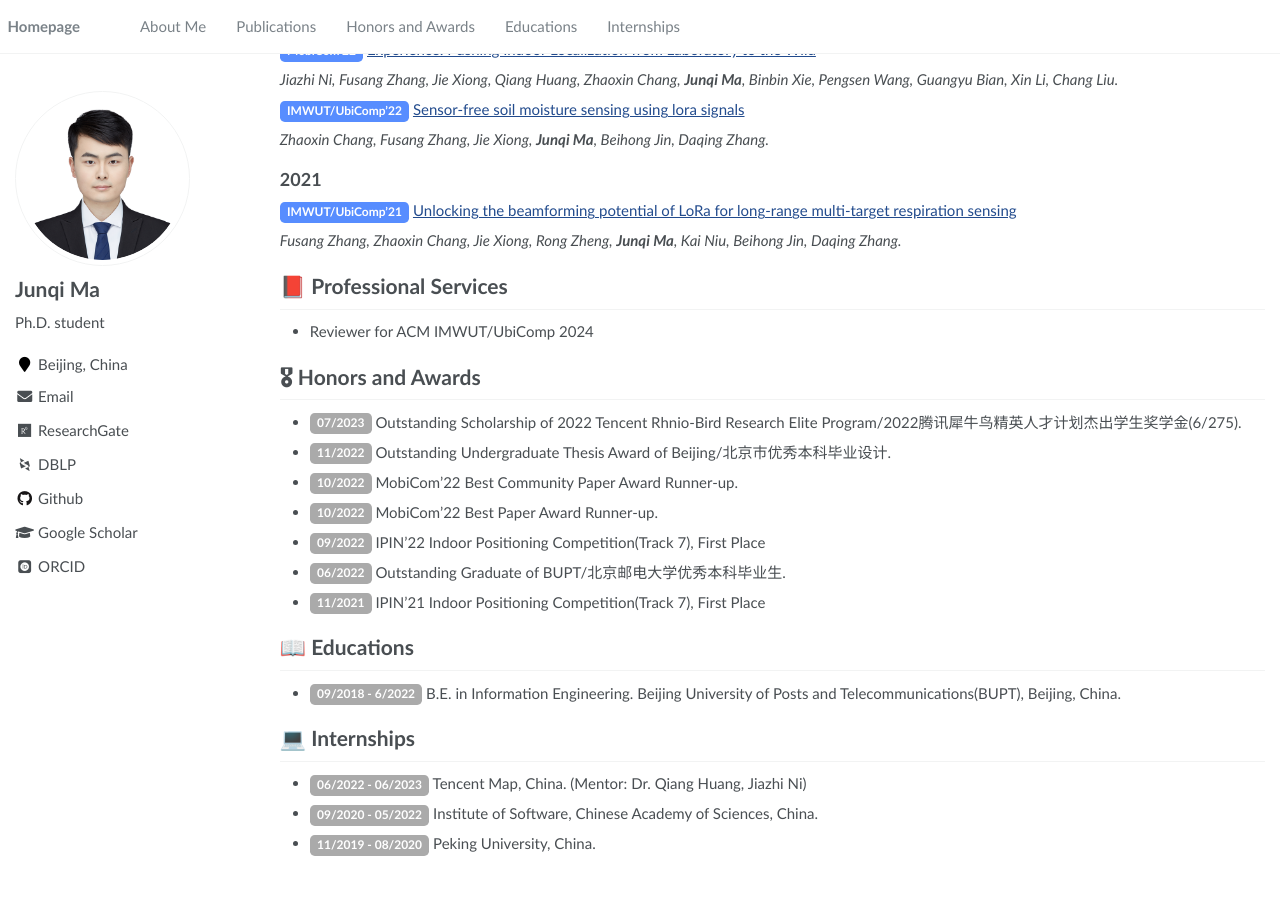
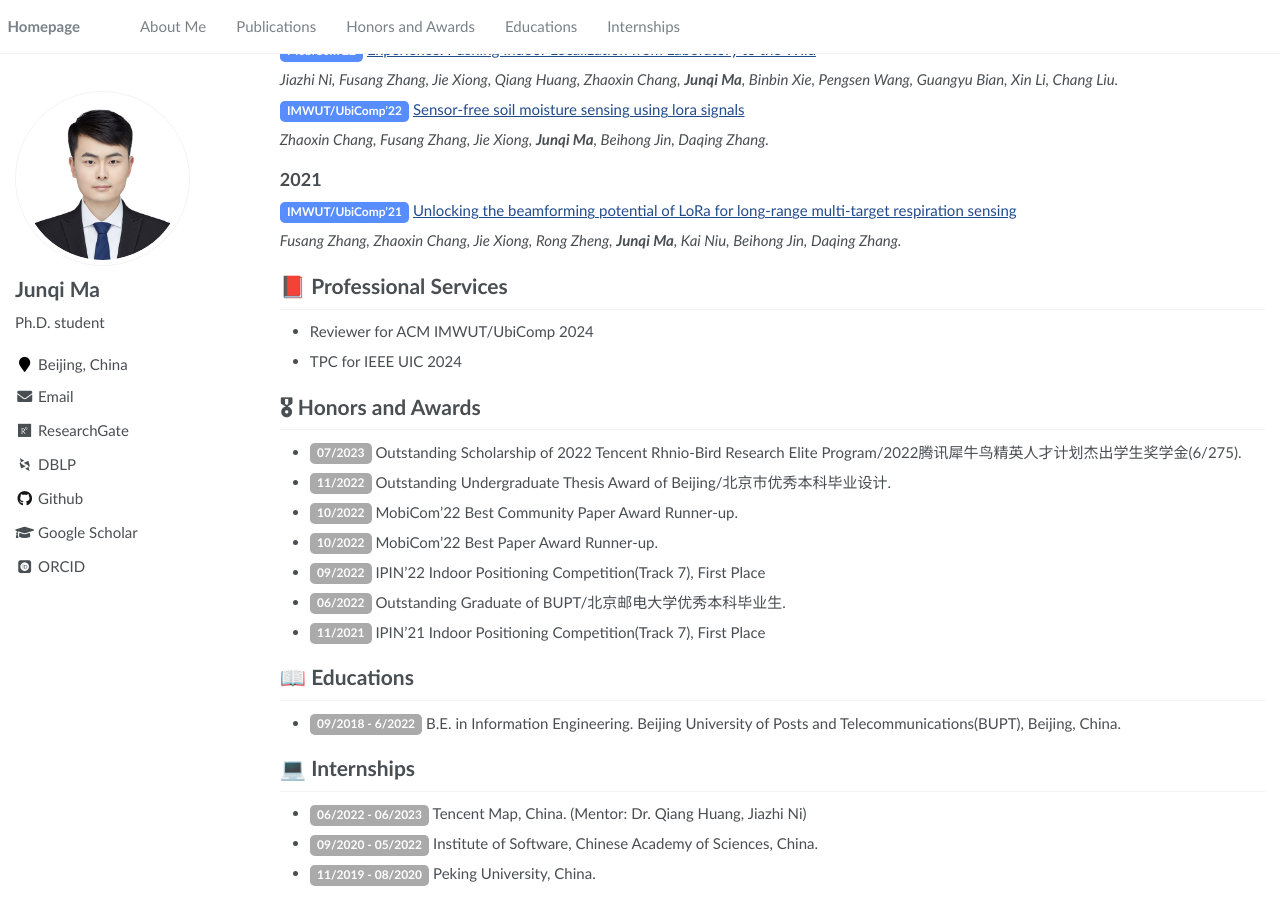
Before and after one commit to junqi-ma/junqi-ma.github.io, a Jekyll site: the page built from _pages/about.md, in a window 1280 px wide and 900 px high, scrolled down 835 px. Built offline with Jekyll 4.4.1, drawn with Linux system fonts in a browser that asks for light colours; some web fonts are replaced; formulas are drawn with MathJax 3; before the commit the page ends 1705 px from its top, so only the background shows below that.

Commit message:
Update about.md

```diff
--- a/_pages/about.md
+++ b/_pages/about.md
@@ -104,6 +104,7 @@ I am a third-year Ph.D. student at Institute of Software, Chinese Academy of Sci
 # 📕 Professional Services
 
 - Reviewer for ACM IMWUT/UbiComp 2024
+- TPC for IEEE UIC 2024
 
 # 🎖 Honors and Awards
 - <span class = 'label label-time'>07/2023</span> Outstanding Scholarship of 2022 Tencent Rhnio-Bird Research Elite Program/2022腾讯犀牛鸟精英人才计划杰出学生奖学金(6/275).
```
